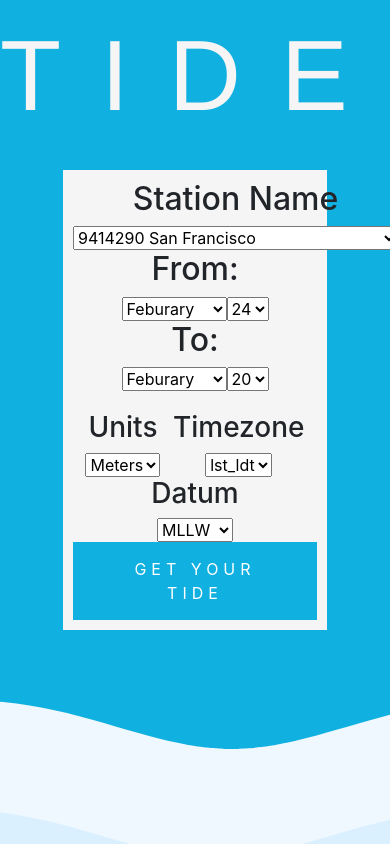
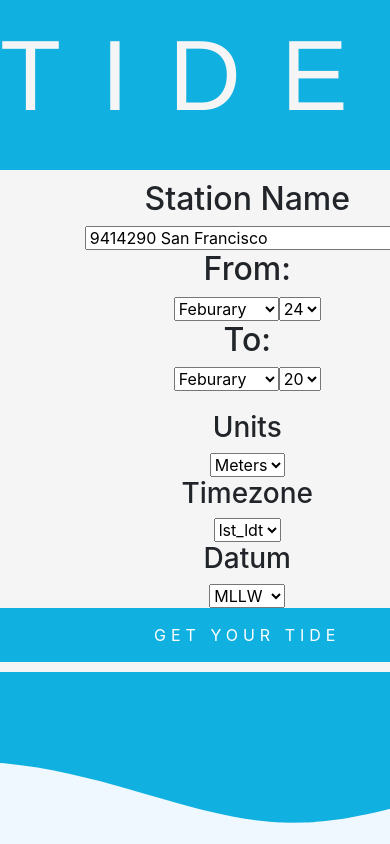
Before and after one commit to legenhairy/tideshow, a React (Create React App) app: page / in a window 390 px wide. Built offline with nearby package versions, Linux system fonts and the light colour scheme.

Commit message:
adding some responsiveness to the page layout

```diff
--- a/src/App.css
+++ b/src/App.css
@@ -5,17 +5,23 @@
 .row {
   display: flex;
   flex-direction: row;
-  justify-content: space-evenly;
-
+  justify-content: space-around;
+  padding: 1rem;
   background-color: whitesmoke;
   padding: 10px;
+}
+/*mobile view for the flexbox containers*/
+@media only screen and (max-width: 550px) {
+  .row {
+    flex-direction: column;
+  }
 }
 
 .chart-container {
   display: flex;
   justify-content: center;
   margin: 80px;
-  height: 50%;
+  /* height: 50%; */
   border-style: solid;
   border-width: 2px;
   background-color: rgb(214, 236, 218);
@@ -54,7 +60,6 @@
   display: grid;
   background-color:rgb(16, 176, 224);
   height: 100vh;
-  width: 100vw;
   overflow: hidden; /*to clip the extra wave animation*/
   grid-template-columns: 20% 20% 20% 20% 20%;
   grid-template-rows: auto;
@@ -63,6 +68,19 @@
     ". main main main ."
     "bottom bottom bottom bottom bottom"
     "bottom bottom bottom bottom bottom";
+  text-align: center;
+}
+
+/*mobile styles for grid*/
+@media only screen and (max-width: 550px) {
+  .grid-container {
+    grid-template-columns: 1fr 1fr 1fr;
+    grid-template-rows: auto;
+    grid-template-areas:
+      ". header ."
+      ". main ."
+      "bottom bottom bottom";
+  }
 }
 
 .loader-container {
```
Also changed, not shown: 1 other file (tests, documents, lock files or other folders).
